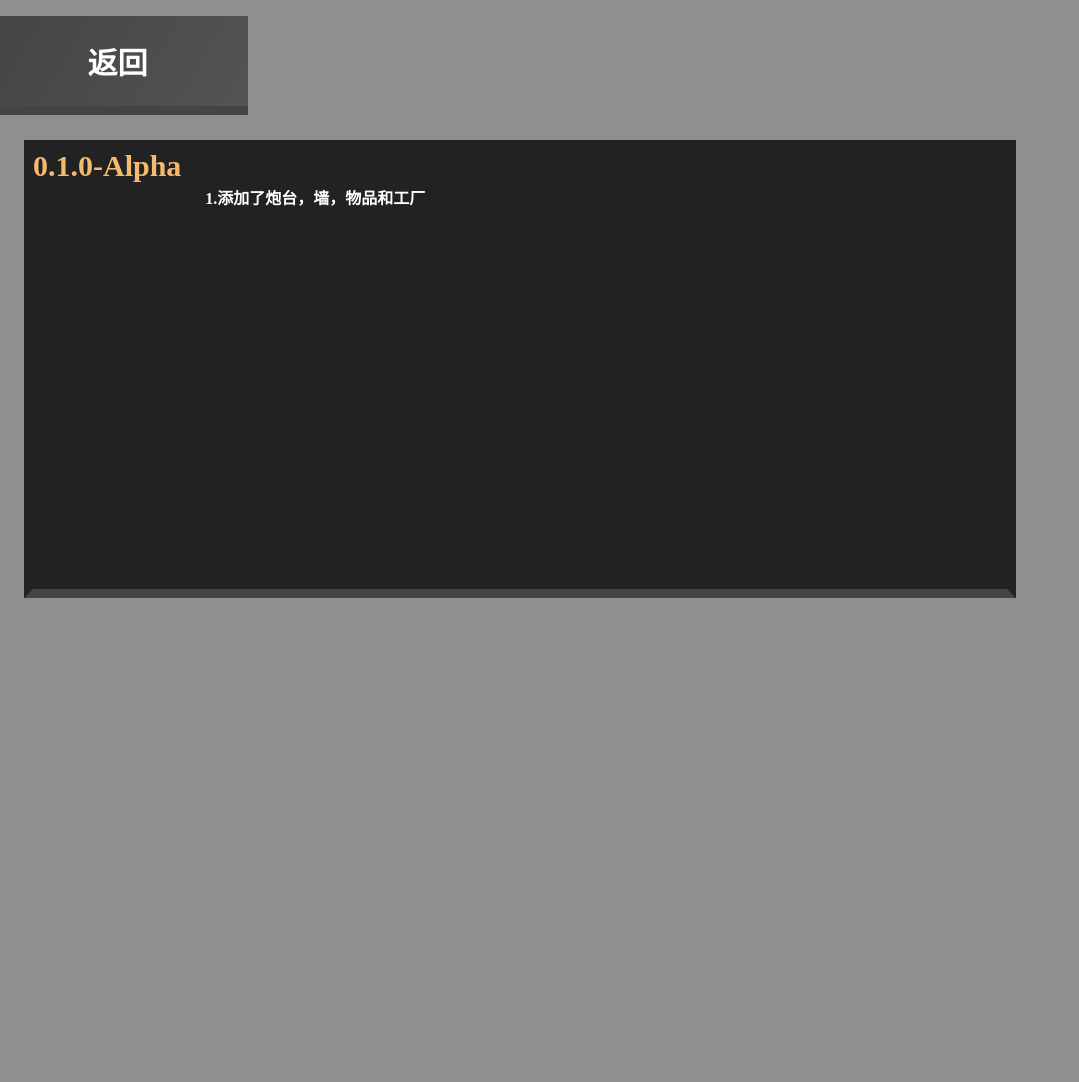
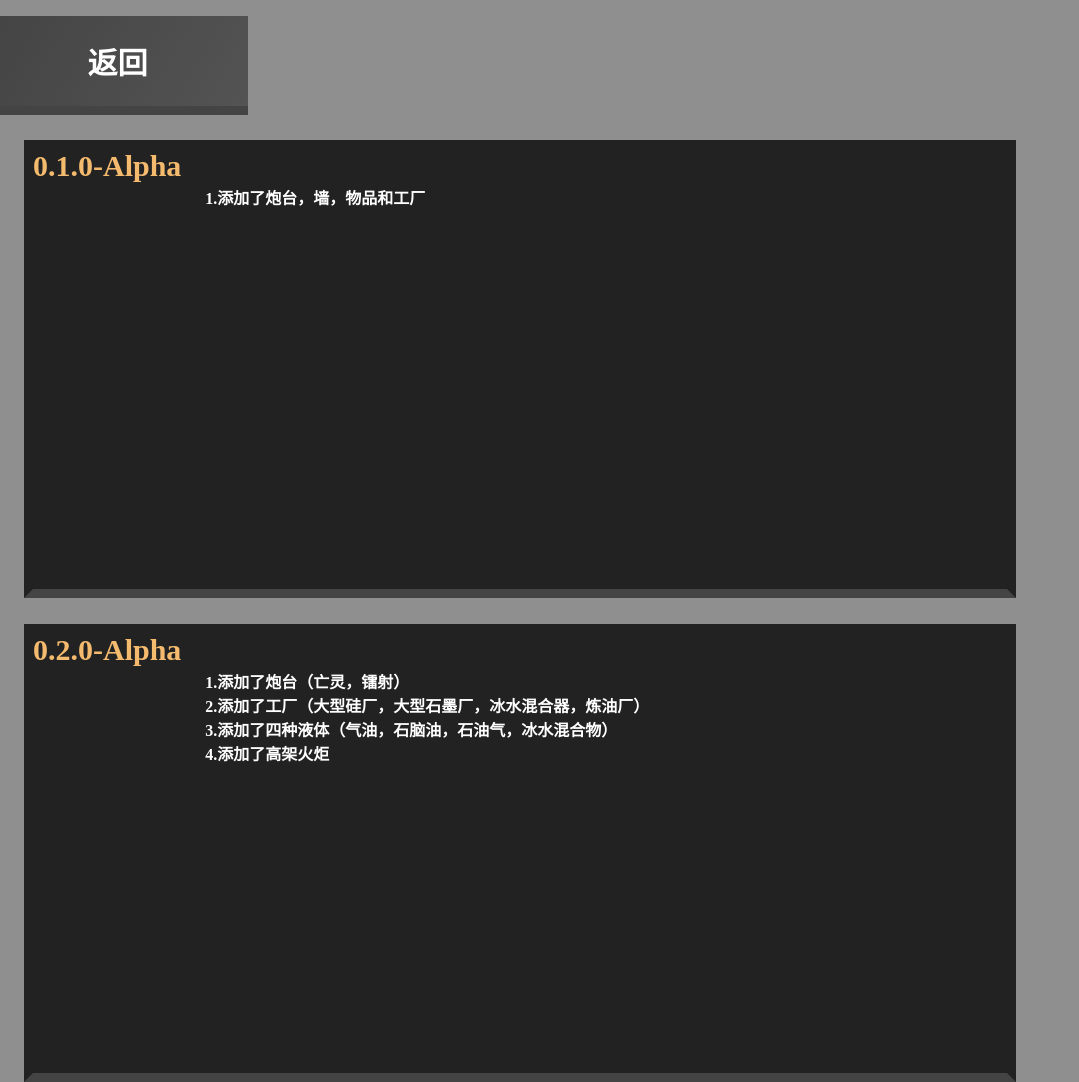
Before and after one commit to DFAFSS/DFAFSS.github.io, a plain HTML site: page Changelog/index.html in a window 1280 px wide. Shown: the whole page, without its empty margins (0-1079 px from the left). Before the commit the page ends 800 px from the top, so only its background shows below. Drawn offline with Linux system fonts and the light colour scheme.

Commit message:
Update index.html

```diff
--- a/Changelog/index.html
+++ b/Changelog/index.html
@@ -18,6 +18,12 @@
                 <!-- 更新内容 -->
                 <h4 style="color: white;"><br><br>1.添加了炮台，墙，物品和工厂</h4>
             </li>
+            <li>
+                <!-- 版本号：版本-阶段 -->
+                <h4 style="color: #f4ba6e;font-size: 30px;">0.2.0-Alpha</h4>
+                <!-- 更新内容 -->
+                <h4 style="color: white;"><br><br>1.添加了炮台（亡灵，镭射）<br>2.添加了工厂（大型硅厂，大型石墨厂，冰水混合器，炼油厂）<br>3.添加了四种液体（气油，石脑油，石油气，冰水混合物）<br>4.添加了高架火炬</h4>
+            </li>
         </ul>
     </div>
 </body>
```
